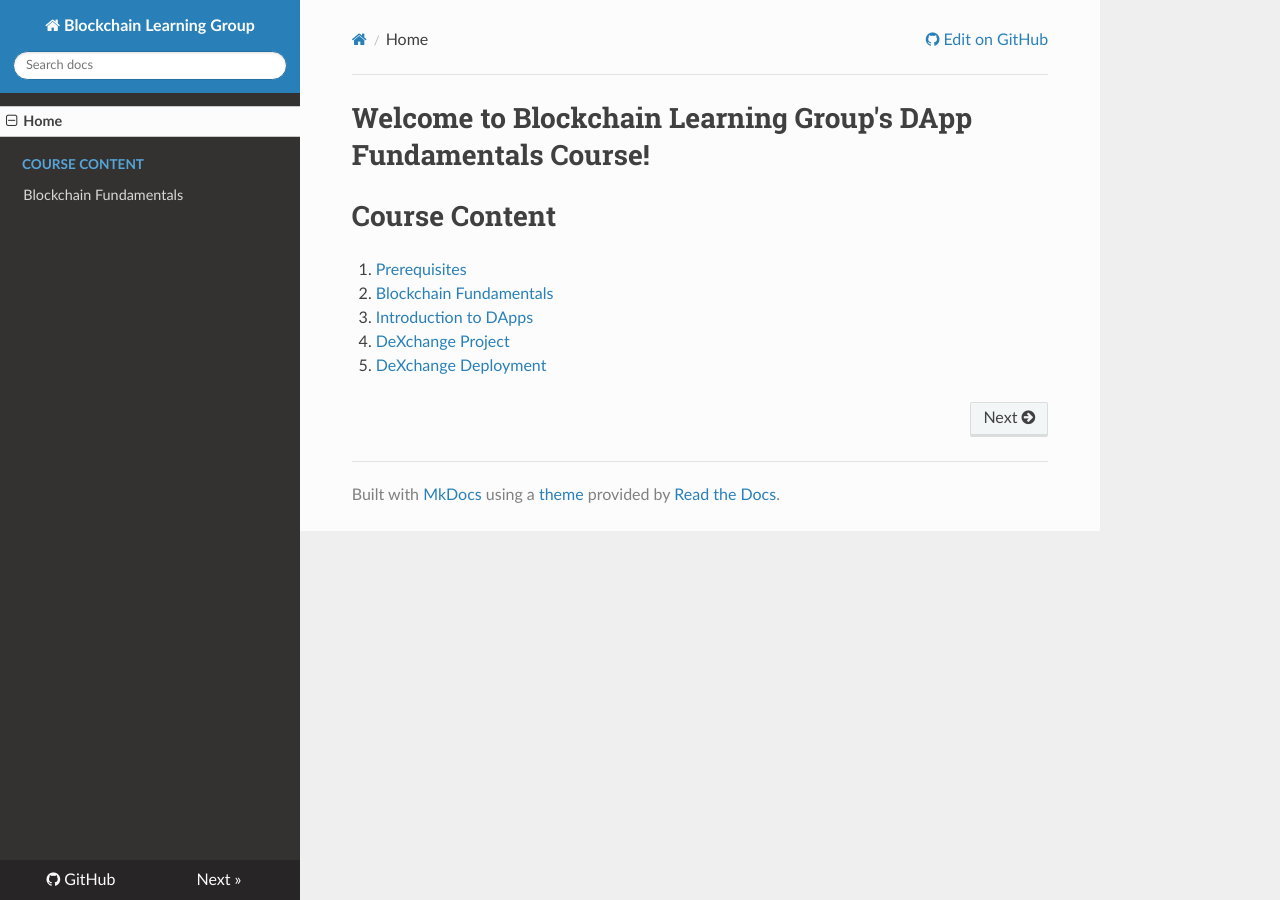
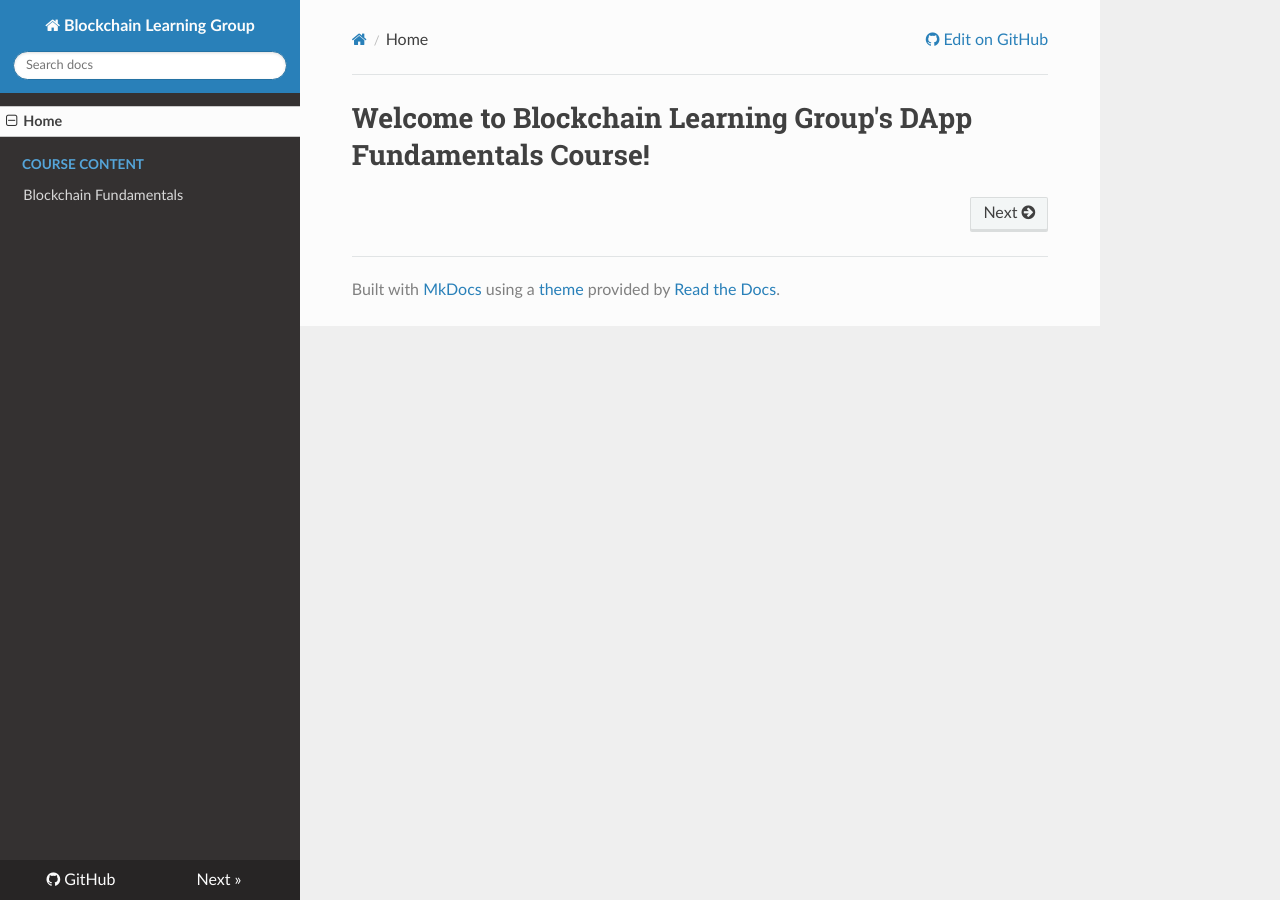
Before and after one commit to Blockchain-Learning-Group/dapp-fundamentals, an MkDocs documentation site: the page built from course-content/index.md, in a window 1280 px wide. Built offline with MkDocs 1.6.1, drawn with Linux system fonts in a browser that asks for light colours; nearby versions of some CDN libraries; old or Windows-style settings are respelled for this version of MkDocs.

Commit message:
add index rst

```diff
--- a/course-content/index.md
+++ b/course-content/index.md
@@ -1,8 +1 @@
 # Welcome to Blockchain Learning Group's DApp Fundamentals Course!
-
-# Course Content
-1. [Prerequisites](http://blg-dapp-fundamentals.readthedocs.io/en/latest/course-content/prerequisites/general.html)
-2. [Blockchain Fundamentals](http://blg-dapp-fundamentals.readthedocs.io/en/latest/course-content/blockchain-fundamentals.html)
-3. [Introduction to DApps](http://blg-dapp-fundamentals.readthedocs.io/en/latest/course-content/intro-to-dapps.html)
-4. [DeXchange Project](http://blg-dapp-fundamentals.readthedocs.io/en/latest/course-content/deXchange-project.html)
-5. [DeXchange Deployment](http://blg-dapp-fundamentals.readthedocs.io/en/latest/course-content/deXchange-deployment.html)
--- /dev/null
+++ b/course-content/index.rst
@@ -0,0 +1,3 @@
+======
+Welcome to Blockchain Learning Group's DApp Fundamentals Course!
+======
```
